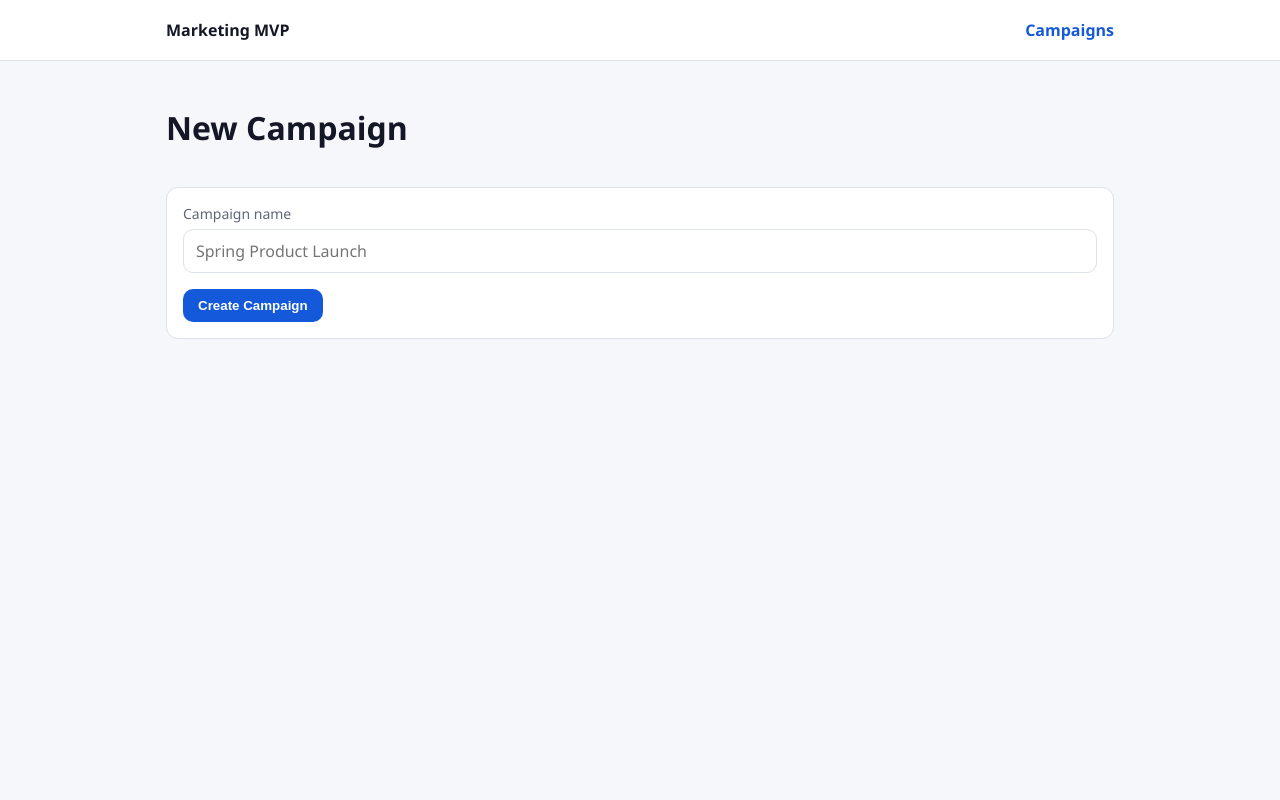
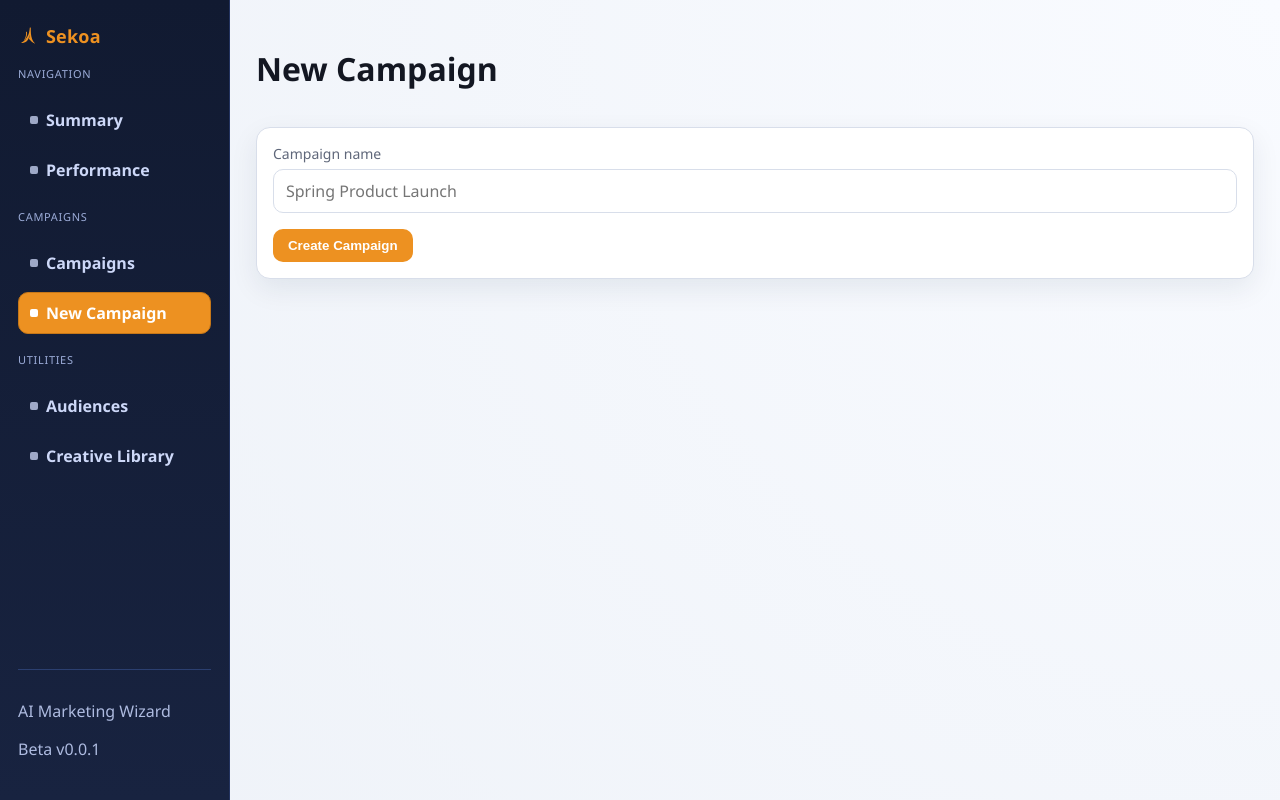
Before and after one commit to trisolarisproject/frontend, a React (Vite) app: page /campaigns/new in a window 1280 px wide. Built offline with nearby package versions, Linux system fonts and the light colour scheme.

Commit message:
progress made with resizable stuff

```diff
--- a/src/App.tsx
+++ b/src/App.tsx
@@ -8,6 +8,7 @@ import Step3GeneratingPage from "./pages/Step3GeneratingPage";
 import Step4ResultsPage from "./pages/Step4ResultsPage";
 import VideoDetailPage from "./pages/VideoDetailPage";
 import NotFoundPage from "./pages/NotFoundPage";
+import SidebarPlaceholderPage from "./pages/SidebarPlaceholderPage";
 
 const App = () => {
   return (
@@ -16,6 +17,10 @@ const App = () => {
       <Route element={<AppShell />}>
         <Route path="/campaigns" element={<CampaignListPage />} />
         <Route path="/campaigns/new" element={<NewCampaignPage />} />
+        <Route path="/summary" element={<SidebarPlaceholderPage />} />
+        <Route path="/performance" element={<SidebarPlaceholderPage />} />
+        <Route path="/audiences" element={<SidebarPlaceholderPage />} />
+        <Route path="/creative-library" element={<SidebarPlaceholderPage />} />
         <Route path="/campaigns/:id/step/1" element={<Step1AssetsPage />} />
         <Route path="/campaigns/:id/step/2" element={<Step2ConsultPage />} />
         <Route path="/campaigns/:id/step/3" element={<Step3GeneratingPage />} />
--- a/src/components/AppShell.tsx
+++ b/src/components/AppShell.tsx
@@ -1,32 +1,131 @@
+import { useEffect, useState } from "react";
 import { Link, NavLink, Outlet } from "react-router-dom";
+import brandLogo from "../../logo_50_by_50.svg";
+import { useLocation } from "react-router-dom";
 
-const links = [{ to: "/campaigns", label: "Campaigns" }];
+interface NavItem {
+  to: string;
+  label: string;
+  end?: boolean;
+}
+
+const primaryNavItems: NavItem[] = [
+  { to: "/summary", label: "Summary" },
+  { to: "/performance", label: "Performance" },
+];
+
+const campaignNavItems: NavItem[] = [
+  { to: "/campaigns", label: "Campaigns", end: true },
+  { to: "/campaigns/new", label: "New Campaign" },
+];
+
+const utilityNavItems: NavItem[] = [
+  { to: "/audiences", label: "Audiences" },
+  { to: "/creative-library", label: "Creative Library" },
+];
 
 const AppShell = () => {
+  const [isSidebarOpen, setSidebarOpen] = useState(false);
+  const location = useLocation();
+
+  useEffect(() => {
+    setSidebarOpen(false);
+  }, [location.pathname]);
+
   return (
     <div className="app-shell">
-      <header className="top-nav">
-        <div className="container top-nav-inner">
+      <button
+        type="button"
+        className="sidebar-backdrop"
+        aria-label="Close menu"
+        onClick={() => setSidebarOpen(false)}
+        data-open={isSidebarOpen}
+      />
+
+      <aside className={`sidebar ${isSidebarOpen ? "sidebar-open" : ""}`}>
+        <div className="sidebar-top">
           <Link className="brand" to="/campaigns">
-            Marketing MVP
+            <img className="brand-logo" src={brandLogo} alt="Sekoa logo" />
+            <span>Sekoa</span>
           </Link>
-          <nav>
-            {links.map((link) => (
+          <button
+            type="button"
+            className="sidebar-close"
+            aria-label="Close menu"
+            onClick={() => setSidebarOpen(false)}
+          >
+            ✕
+          </button>
+        </div>
+
+        <p className="side-section-label">Navigation</p>
+        <nav className="sidebar-nav">
+          {primaryNavItems.map((item) => (
             <NavLink
-                key={link.to}
-                to={link.to}
+              key={item.to}
+              to={item.to}
+              end={item.end}
               className={({ isActive }) =>
-                  `nav-link ${isActive ? "nav-link-active" : ""}`
+                `side-link ${isActive ? "side-link-active" : ""}`
               }
+              onClick={() => setSidebarOpen(false)}
             >
-                {link.label}
+              {item.label}
             </NavLink>
           ))}
         </nav>
+
+        <p className="side-section-label">Campaigns</p>
+        <nav className="sidebar-nav">
+          {campaignNavItems.map((item) => (
+            <NavLink
+              key={item.to}
+              to={item.to}
+              end={item.end}
+              className={({ isActive }) =>
+                `side-link ${isActive ? "side-link-active" : ""}`
+              }
+              onClick={() => setSidebarOpen(false)}
+            >
+              {item.label}
+            </NavLink>
+          ))}
+        </nav>
+
+        <p className="side-section-label">Utilities</p>
+        <nav className="sidebar-nav">
+          {utilityNavItems.map((item) => (
+            <NavLink
+              key={item.to}
+              to={item.to}
+              className={({ isActive }) =>
+                `side-link ${isActive ? "side-link-active" : ""}`
+              }
+              onClick={() => setSidebarOpen(false)}
+            >
+              {item.label}
+            </NavLink>
+          ))}
+        </nav>
+
+        <div className="sidebar-foot">
+          <p className="muted">AI Marketing Wizard</p>
+          <p className="muted">Beta v0.0.1</p>
         </div>
-      </header>
-      <main className="container app-content">
+      </aside>
+
+      <main className="app-content">
+        <button
+          type="button"
+          className="sidebar-toggle"
+          aria-label="Open menu"
+          onClick={() => setSidebarOpen(true)}
+        >
+          ☰ Menu
+        </button>
+        <div className="content-container">
           <Outlet />
+        </div>
       </main>
     </div>
   );
--- a/src/index.css
+++ b/src/index.css
@@ -1,10 +1,13 @@
 :root {
-  --bg: #f6f7fb;
+  --bg: #eef2f8;
   --surface: #ffffff;
-  --border: #dde1ea;
-  --text: #141725;
-  --muted: #5e6678;
-  --primary: #1459d9;
+  --surface-soft: #f7f9fd;
+  --border: #d8deea;
+  --text: #131722;
+  --muted: #5f677a;
+  --primary: #ed9121;
+  --primary-dark: #c67718;
+  --primary-soft: #fff4e6;
   --primary-contrast: #ffffff;
   --success-bg: #e8f7ef;
   --success-text: #1e6d41;
@@ -12,6 +15,7 @@
   --error-text: #8d2230;
   --warning-bg: #fff6e8;
   --warning-text: #8a5b11;
+  --shadow: 0 10px 28px rgba(18, 36, 70, 0.08);
 }
 
 * {
@@ -21,7 +25,7 @@
 body {
   margin: 0;
   font-family: "Segoe UI", Tahoma, Geneva, Verdana, sans-serif;
-  background: var(--bg);
+  background: radial-gradient(circle at top right, #f9fbff, var(--bg));
   color: var(--text);
 }
 
@@ -34,42 +38,136 @@ a:hover {
   text-decoration: underline;
 }
 
-.container {
-  max-width: 980px;
-  margin: 0 auto;
-  padding: 0 16px;
+.app-shell {
+  min-height: 100vh;
+  display: grid;
+  grid-template-columns: clamp(220px, 18vw, 280px) 1fr;
 }
 
-.top-nav {
-  background: var(--surface);
-  border-bottom: 1px solid var(--border);
+.sidebar {
+  background: linear-gradient(180deg, #111a31, #182340);
+  color: #e6ecff;
+  padding: 24px 18px;
+  display: flex;
+  flex-direction: column;
+  gap: 18px;
+  border-right: 1px solid #23335f;
 }
 
-.top-nav-inner {
-  min-height: 60px;
+.sidebar-top {
   display: flex;
   align-items: center;
   justify-content: space-between;
+  gap: 12px;
 }
 
 .brand {
-  color: var(--text);
+  color: var(--primary);
   font-weight: 700;
+  font-size: 18px;
+  letter-spacing: 0.2px;
+  display: inline-flex;
+  align-items: center;
+  gap: 8px;
 }
 
-.nav-link {
-  color: var(--muted);
-  font-weight: 600;
-  margin-left: 14px;
+.brand-logo {
+  width: 20px;
+  height: 20px;
+  border-radius: 4px;
+  display: block;
 }
 
-.nav-link-active {
-  color: var(--primary);
+.sidebar-close {
+  display: none;
+  border: 1px solid #314773;
+  background: rgba(255, 255, 255, 0.04);
+  color: #d8e2ff;
+  border-radius: 8px;
+  width: 30px;
+  height: 30px;
+  cursor: pointer;
+}
+
+.sidebar-nav {
+  display: flex;
+  flex-direction: column;
+  gap: 8px;
+}
+
+.side-section-label {
+  margin: 0;
+  font-size: 11px;
+  text-transform: uppercase;
+  letter-spacing: 0.7px;
+  color: #9cacd8;
+}
+
+.side-link {
+  color: #cdd8f8;
+  border: 1px solid transparent;
+  border-radius: 10px;
+  padding: 9px 11px;
+  font-weight: 600;
+  transition: 0.2s ease;
+  display: flex;
+  align-items: center;
+  gap: 8px;
+}
+
+.side-link::before {
+  content: "";
+  width: 8px;
+  height: 8px;
+  border-radius: 2px;
+  background: rgba(205, 216, 248, 0.75);
+}
+
+.side-link:hover {
+  text-decoration: none;
+  border-color: #314773;
+  background: rgba(237, 145, 33, 0.16);
+}
+
+.side-link-active {
+  background: var(--primary);
+  color: #ffffff;
+  border-color: var(--primary-dark);
+}
+
+.side-link:active {
+  background: var(--primary);
+  color: #ffffff;
+  border-color: var(--primary-dark);
+}
+
+.side-link-active:hover,
+.side-link-active:focus-visible {
+  background: var(--primary);
+  color: #ffffff;
+  border-color: var(--primary-dark);
+}
+
+.side-link-active::before {
+  background: #ffffff;
+}
+
+.sidebar-foot {
+  margin-top: auto;
+  border-top: 1px solid #2b3f70;
+  padding-top: 14px;
+}
+
+.sidebar .muted {
+  color: #aebbe0;
 }
 
 .app-content {
-  padding-top: 24px;
-  padding-bottom: 44px;
+  padding: clamp(16px, 2vw, 28px);
+}
+
+.content-container {
+  width: min(100%, 1440px);
 }
 
 .stack {
@@ -105,8 +203,9 @@ a:hover {
 .card {
   background: var(--surface);
   border: 1px solid var(--border);
-  border-radius: 12px;
+  border-radius: 14px;
   padding: 16px;
+  box-shadow: var(--shadow);
 }
 
 .btn {
@@ -128,8 +227,8 @@ a:hover {
 }
 
 .btn-secondary {
-  background: #eef2fb;
-  color: #244587;
+  background: var(--primary-soft);
+  color: var(--primary-dark);
 }
 
 .btn-ghost {
@@ -208,13 +307,13 @@ select.input {
   text-align: center;
   font-size: 12px;
   color: var(--muted);
-  background: #fafbfe;
+  background: var(--surface-soft);
 }
 
 .step-active {
   border-color: var(--primary);
   color: var(--primary);
-  background: #e9f0ff;
+  background: var(--primary-soft);
 }
 
 .step-done {
@@ -233,7 +332,7 @@ select.input {
 
 .progress-fill {
   height: 100%;
-  background: linear-gradient(90deg, #1f75ff, #38b1ff);
+  background: linear-gradient(90deg, var(--primary-dark), var(--primary));
   transition: width 250ms ease;
 }
 
@@ -244,9 +343,9 @@ select.input {
 }
 
 .banner-info {
-  background: #eaf1ff;
-  color: #224a9f;
-  border-color: #c3d3f4;
+  background: var(--primary-soft);
+  color: var(--primary-dark);
+  border-color: #f1cc95;
 }
 
 .banner-success {
@@ -325,6 +424,67 @@ select.input {
   gap: 10px;
 }
 
+.sidebar-toggle,
+.sidebar-backdrop {
+  display: none;
+}
+
+@media (max-width: 760px) {
+  .app-shell {
+    grid-template-columns: 1fr;
+  }
+
+  .sidebar {
+    position: fixed;
+    inset: 0 auto 0 0;
+    width: min(82vw, 310px);
+    height: 100dvh;
+    z-index: 40;
+    transform: translateX(-100%);
+    transition: transform 0.2s ease;
+    border-right: 1px solid #23335f;
+  }
+
+  .sidebar.sidebar-open {
+    transform: translateX(0);
+  }
+
+  .sidebar-close {
+    display: inline-flex;
+    align-items: center;
+    justify-content: center;
+  }
+
+  .sidebar-toggle {
+    display: inline-flex;
+    align-items: center;
+    justify-content: center;
+    gap: 6px;
+    margin-bottom: 12px;
+    border: 1px solid var(--border);
+    background: var(--surface);
+    color: var(--text);
+    border-radius: 10px;
+    padding: 8px 12px;
+    font-weight: 600;
+    cursor: pointer;
+    box-shadow: var(--shadow);
+  }
+
+  .sidebar-backdrop[data-open="true"] {
+    display: block;
+    position: fixed;
+    inset: 0;
+    z-index: 30;
+    border: 0;
+    background: rgba(8, 12, 22, 0.42);
+  }
+
+  .sidebar-foot {
+    margin-top: auto;
+  }
+}
+
 @media (max-width: 760px) {
   .stepper {
     grid-template-columns: 1fr 1fr;
--- a/src/pages/CampaignListPage.tsx
+++ b/src/pages/CampaignListPage.tsx
@@ -28,11 +28,9 @@ const CampaignListPage = () => {
 
   return (
     <div className="stack">
-      <div className="row row-between">
+      <div className="stack-sm">
         <h1>Campaigns</h1>
-        <Link className="btn btn-primary" to="/campaigns/new">
-          New Campaign
-        </Link>
+        <p className="muted">Manage your campaigns and resume any step in the flow.</p>
       </div>
 
       {loading ? (
@@ -43,7 +41,7 @@ const CampaignListPage = () => {
       ) : campaigns.length === 0 ? (
         <Card>
           <p>No campaigns yet.</p>
-          <p>Create your first one to begin the 4-step flow.</p>
+          <p>Create your first one from the sidebar to begin the 4-step flow.</p>
         </Card>
       ) : (
         <div className="stack">
--- /dev/null
+++ b/src/pages/SidebarPlaceholderPage.tsx
@@ -0,0 +1,28 @@
+import { useLocation } from "react-router-dom";
+import Card from "../components/ui/Card";
+
+const prettify = (path: string): string =>
+  path
+    .replace("/", "")
+    .split("-")
+    .map((part) => part.charAt(0).toUpperCase() + part.slice(1))
+    .join(" ");
+
+const SidebarPlaceholderPage = () => {
+  const { pathname } = useLocation();
+  const title = prettify(pathname);
+
+  return (
+    <div className="stack">
+      <h1>{title}</h1>
+      <Card>
+        <p>{title} is a generic placeholder section.</p>
+        <p className="muted">
+          You can wire real charts, analytics, and tables here later.
+        </p>
+      </Card>
+    </div>
+  );
+};
+
+export default SidebarPlaceholderPage;
```
Also changed, not shown: logo_2000_by_2000.svg (added), logo_50_by_50.svg (added). Lines whose indentation alone changed are shown as unchanged.
